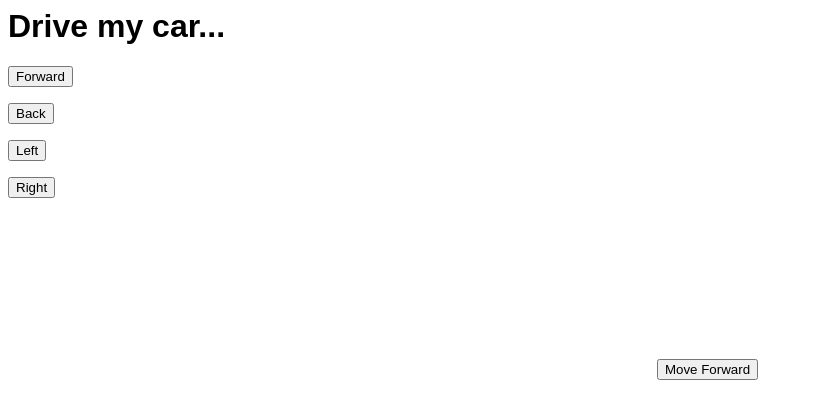
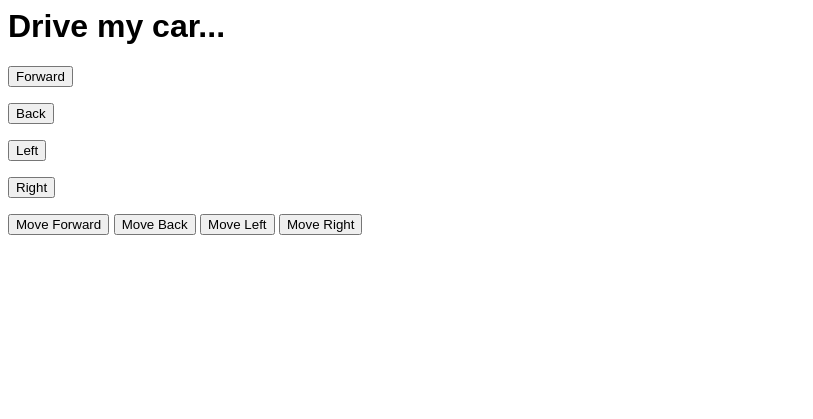
Before and after one commit to daltonkdwyer/rc_car1, a Flask app: page / in a window 1280 px wide. Shown: the top 419 px of the page, without its empty margins (0-813 px from the left). Run offline with Flask 2, Linux system fonts and the light colour scheme; parts of the project's set-up code (start-up, migrations or seed data) failed here and were passed over.

Commit message:
changing to sync

```diff
--- a/app.py
+++ b/app.py
@@ -6,10 +6,11 @@ PWM = Motor()
 
 @app.route('/', methods=['GET', 'POST'])
 def on():
+
     if request.method == 'POST':
-        print(request)
-
-        direction = request.form.get('direction')
+        # You recieve a wierd immutable dict as your async FORM. So need to make it to normal dict below
+        dict_direction = request.form.to_dict()
+        direction = dict_direction['direction']
 
         if direction == 'FORWARD':
             PWM.setMotorModel(0,0,0,0)
--- a/templates/index.html
+++ b/templates/index.html
@@ -1,5 +1,4 @@
 <html>
-<!-- TEST COMMENT -->
     <head>
         <title>Drive the car!</title>
         <link rel="stylesheet" href="css/main.css" />
@@ -22,17 +21,22 @@
         <button name = "direction" value="RIGHT">Right</button>
     </form>
 
-    <video id = 'localvideo' autoplay playsinline></video>
-    <video id = 'remotevideo' autoplay playsinline></video>
+
+<button type="button" onclick="moveForward('FORWARD')">Move Forward</button>
+<button type="button" onclick="moveForward('BACK')">Move Back</button>
+<button type="button" onclick="moveForward('LEFT')">Move Left</button>
+<button type="button" onclick="moveForward('RIGHT')">Move Right</button>
 
 
-<button type="button" onclick="moveForward()">Move Forward</button>
-
 <script>
-    function moveForward() {
-        var httpRequest = new XMLHttpRequest();
-        httpRequest.open("PUSH", "http://127.0.0.1:5000/", true);
-        httpRequest.send("direction=FORWARD")
+    // The direction comes in from each button
+    function moveForward(direction) {
+        var httpRequest = new XMLHttpRequest(),
+        FD = new FormData();
+        FD.append("direction", direction)
+        // What to do with where to send the data?
+        httpRequest.open("POST", "http://127.0.0.1:5000/", true);
+        httpRequest.send(FD)
     }
 </script>
 
```
